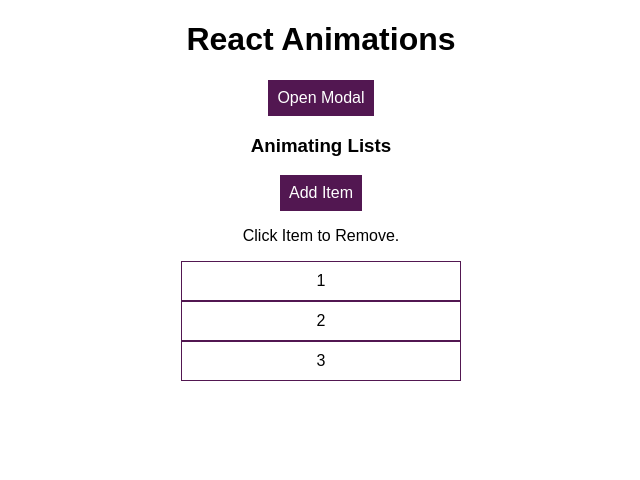
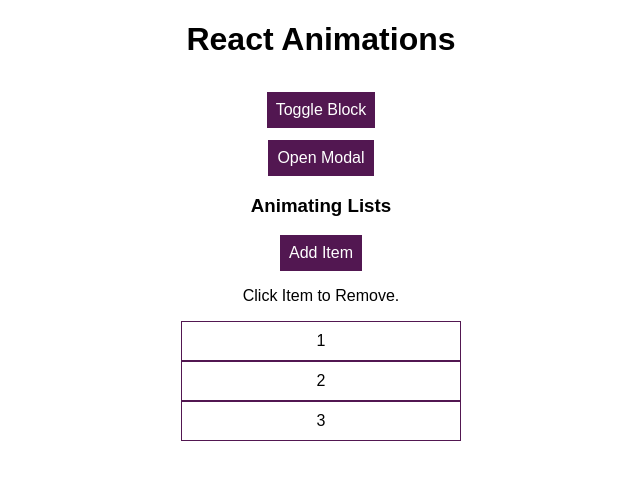
Before and after one commit to AidanLDev/React-animations, a React (Create React App) app: page / in a window 1280 px wide. Shown: the top 480 px of the page, without its empty margins (319-959 px from the left). Built offline with nearby package versions, Linux system fonts and the light colour scheme.

Commit message:
Transition component

```diff
--- a/package.json
+++ b/package.json
@@ -5,7 +5,8 @@
   "dependencies": {
     "react": "^16.0.0",
     "react-dom": "^16.0.0",
-    "react-scripts": "1.0.13"
+    "react-scripts": "1.0.13",
+    "react-transition-group": "2.2.1"
   },
   "scripts": {
     "start": "react-scripts start",
--- a/src/App.js
+++ b/src/App.js
@@ -1,4 +1,5 @@
 import React, { Component } from 'react';
+import Transition from 'react-transition-group/Transition';
 
 import './App.css';
 import Modal from './components/Modal/Modal';
@@ -8,6 +9,7 @@
 class App extends Component {
   state = {
     modalOpen: false,
+    showBlock: false,
   };
 
   showModal = () => {
@@ -24,8 +26,43 @@
     return (
       <div className='App'>
         <h1>React Animations</h1>
-        <Modal modalOpen={this.state.modalOpen} closed={this.closeModal} />
-        <Backdrop modalOpen={this.state.modalOpen} />
+        <button
+          onClick={() =>
+            this.setState((prevState) => ({ showBlock: !prevState.showBlock }))
+          }
+          className='Button'
+          style={{ margin: '12px 0' }}
+        >
+          Toggle Block
+        </button>
+        {/* {this.state.showBlock && ( */}
+        <Transition
+          in={this.state.showBlock}
+          timeout={1000}
+          mountOnEnter
+          unmountOnExit
+        >
+          {(state) => (
+            <div
+              style={{
+                background: 'purple',
+                width: 100,
+                height: 100,
+                margin: 'auto',
+                transition: 'opacity 1s ease-out',
+                opacity: state === 'exiting' ? 0 : 1,
+              }}
+            ></div>
+          )}
+        </Transition>
+        {/* )} */}
+        {this.state.modalOpen && (
+          <div>
+            <Modal modalOpen={this.state.modalOpen} closed={this.closeModal} />
+            <Backdrop modalOpen={this.state.modalOpen} />
+          </div>
+        )}
+        <br />
         <button className='Button' onClick={this.showModal}>
           Open Modal
         </button>
```
Also changed, not shown: 1 other file (tests, documents, lock files or other folders).
